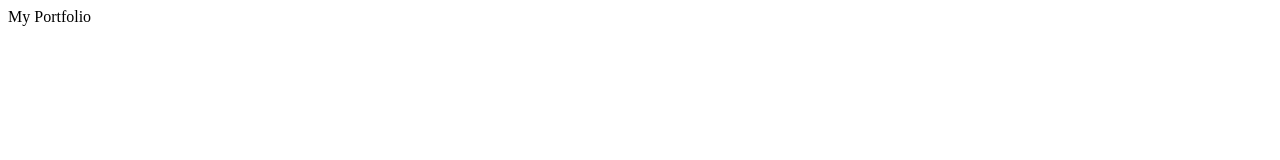
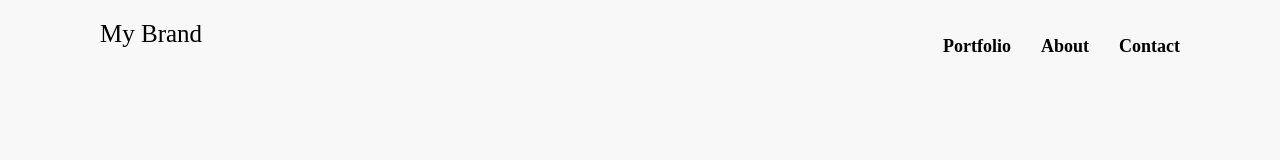
Before and after one commit to desorgui/portfolio, a website: page index.html in a window 1280 px wide. Drawn offline with Linux system fonts and the light colour scheme.

Commit message:
Create a navbar

```diff
--- a/index.html
+++ b/index.html
@@ -4,11 +4,19 @@
 		<meta charset="UTF-8" />
 		<meta http-equiv="X-UA-Compatible" content="IE=edge" />
 		<meta name="viewport" content="width=device-width, initial-scale=1.0" />
+		<link rel="stylesheet" href="style.css" />
 		<title>My Portfolio</title>
 	</head>
 	<body>
 		<header>
-			<div class="brand">My Portfolio</div>
+			<div id="nav" class="brand">My Brand</div>
+			<div class="nav-menu">
+				<ul class="nav-container">
+					<li class="nav-item"><a href="#">Portfolio</a></li>
+					<li class="nav-item"><a href="#">About</a></li>
+					<li class="nav-item"><a href="#">Contact</a></li>
+				</ul>
+			</div>
 		</header>
 	</body>
 </html>
--- a/style.css
+++ b/style.css
@@ -1,3 +1,32 @@
-.brand {
+body {
+  background-color: #f8f8f8;
+  width: 100%;
+  margin: 0;
+  padding: 0;
+}
+
+header {
+  display: flex;
+  justify-content: space-between;
+  padding: 20px 100px;
+}
+
+header .brand {
   font-size: 25px;
 }
+
+header .nav-menu ul {
+  display: flex;
+}
+
+header .nav-menu ul li {
+  list-style: none;
+  padding-left: 30px;
+}
+
+header .nav-menu ul li a {
+  text-decoration: none;
+  color: black;
+  font-size: 18px;
+  font-weight: 600;
+}
```
